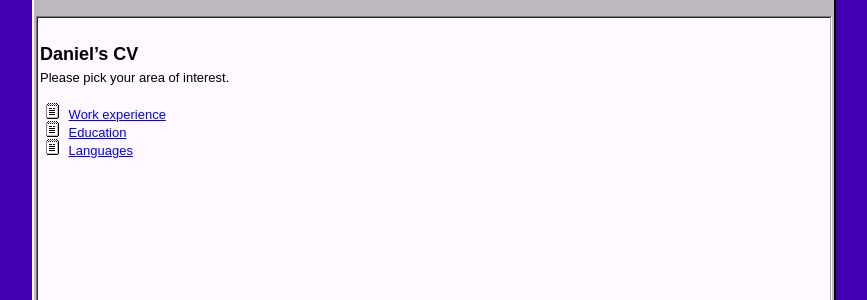
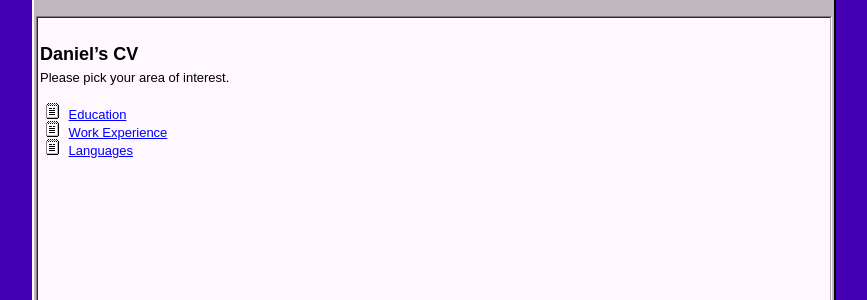
Before and after one commit to LelViLamp/LelViLamp.github.io, a Jekyll site: the page built from cv/index.md, in a window 1280 px wide. Shown: the part 285-585 px from the top of the page, without its empty margins (206-1073 px from the left). Built offline with Jekyll 4.4.1, drawn with Linux system fonts in a browser that asks for light colours.

Commit message:
CV Page and Menu in Different Order #26

```diff
--- a/cv/index.md
+++ b/cv/index.md
@@ -10,7 +10,7 @@ author: lelvilamp
 Please pick your area of interest.
 
 <ul style="list-style-image: url('/assets/img/file.png'); margin-left: 2.2em;">
-    <li style="padding: 0;"><a href="/cv/work">Work experience</a></li>
     <li style="padding: 0;"><a href="/cv/education">Education</a></li>
+    <li style="padding: 0;"><a href="/cv/work">Work Experience</a></li>
     <li style="padding: 0"><a href="/cv/languages">Languages</a></li>
 </ul>
```
